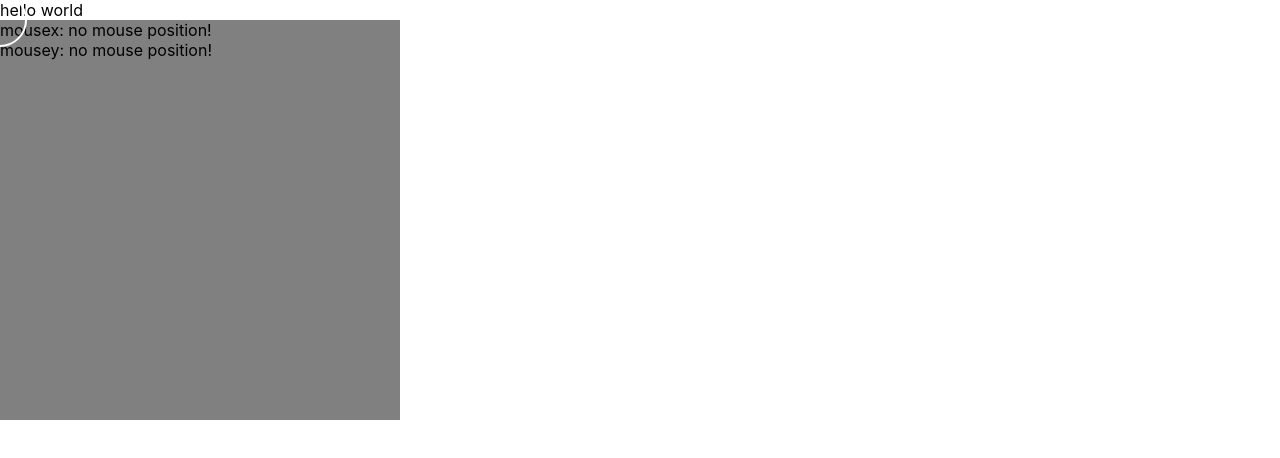
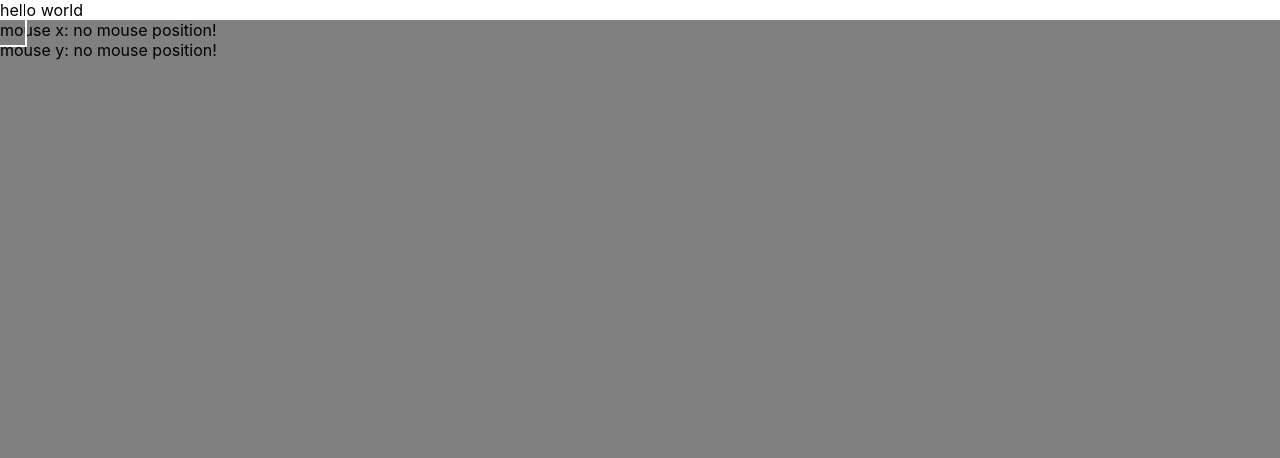
Before and after one commit to isaiahaiasi/wimmel, a React (Create React App) app: page / in a window 1280 px wide. Shown: the top 458 px of the page. Built offline with nearby package versions, Linux system fonts and the light colour scheme.

Commit message:
Place boxes where clicked, display their positions

```diff
--- a/src/components/App.js
+++ b/src/components/App.js
@@ -1,11 +1,36 @@
-import React from "react";
+import React, { useState } from "react";
+import hitBox from "../logic/hitbox";
 import MouseDetector from "./MouseDetector";
 
 function App() {
+  const BOX_WIDTH = 50;
+  const [clickBoxes, setClickBoxes] = useState([]);
+
+  const handleClick = ({ x, y }) => {
+    const xOffset = x - BOX_WIDTH / 2;
+    const yOffset = y - BOX_WIDTH / 2;
+    const box = hitBox(xOffset, yOffset, BOX_WIDTH, BOX_WIDTH);
+    setClickBoxes((prev) => [...prev, box]);
+  };
+
   return (
     <div className="App">
       hello world
-      <MouseDetector />
+      <MouseDetector onClick={handleClick}>
+        {clickBoxes.map((box, i) => (
+          <div
+            key={i}
+            style={{
+              position: "absolute",
+              top: box.y,
+              left: box.x,
+              width: box.width,
+              height: box.height,
+              background: "green",
+            }}
+          />
+        ))}
+      </MouseDetector>
     </div>
   );
 }
--- a/src/components/MouseDetector.js
+++ b/src/components/MouseDetector.js
@@ -1,24 +1,27 @@
 import React from "react";
-
 import useMousePosition from "../hooks/useMousePosition";
-
 import MouseDetectionContainer from "../styled-components/MouseDetectionContainer";
 import MouseDetectionSight from "../styled-components/MouseDetectionSight";
 
-export default function MouseDetector() {
+export default function MouseDetector({ onClick, children }) {
   // ? Using a synthetic event here might not be sufficiently performant
   const [mousePos, onMouseMove] = useMousePosition();
 
   return (
-    <MouseDetectionContainer onMouseMove={onMouseMove}>
+    <MouseDetectionContainer
+      onMouseMove={onMouseMove}
+      onClick={() => onClick(mousePos)}
+    >
       <MouseDetectionSight
         pos={mousePos}
-        // sadly, styled-components makes new instance every time props passed change
+        // sadly, styled-components makes new instance
+        // every time props passed change
         style={{ top: mousePos?.y, left: mousePos?.x }}
       />
-      mousex: {mousePos?.x ?? "no mouse position!"}
+      mouse x: {mousePos?.x ?? "no mouse position!"}
       <br />
-      mousey: {mousePos?.y ?? "no mouse position!"}
+      mouse y: {mousePos?.y ?? "no mouse position!"}
+      {children}
     </MouseDetectionContainer>
   );
 }
--- /dev/null
+++ b/src/logic/hitbox.js
@@ -0,0 +1,8 @@
+const hitBox = (x, y, width, height) => ({
+  x,
+  y,
+  width,
+  height,
+});
+
+export default hitBox;
--- a/src/styled-components/MouseDetectionContainer.js
+++ b/src/styled-components/MouseDetectionContainer.js
@@ -1,10 +1,14 @@
 import styled from "styled-components";
 
 const MouseDetectionContainer = styled.div`
-  height: 400px;
-  width: 400px;
+  box-sizing: border-box;
+  height: 800px;
+  width: 100%;
   background: grey;
   position: relative;
+  * {
+    pointer-events: none;
+  }
 `;
 
 export default MouseDetectionContainer;
--- a/src/styled-components/MouseDetectionSight.js
+++ b/src/styled-components/MouseDetectionSight.js
@@ -2,7 +2,6 @@ import styled from "styled-components";
 
 const MouseDetectionSight = styled.div`
   position: absolute;
-  border-radius: 50%;
   border: 2px solid white;
   height: 50px;
   width: 50px;
```
Also changed, not shown: .eslintrc.json.
